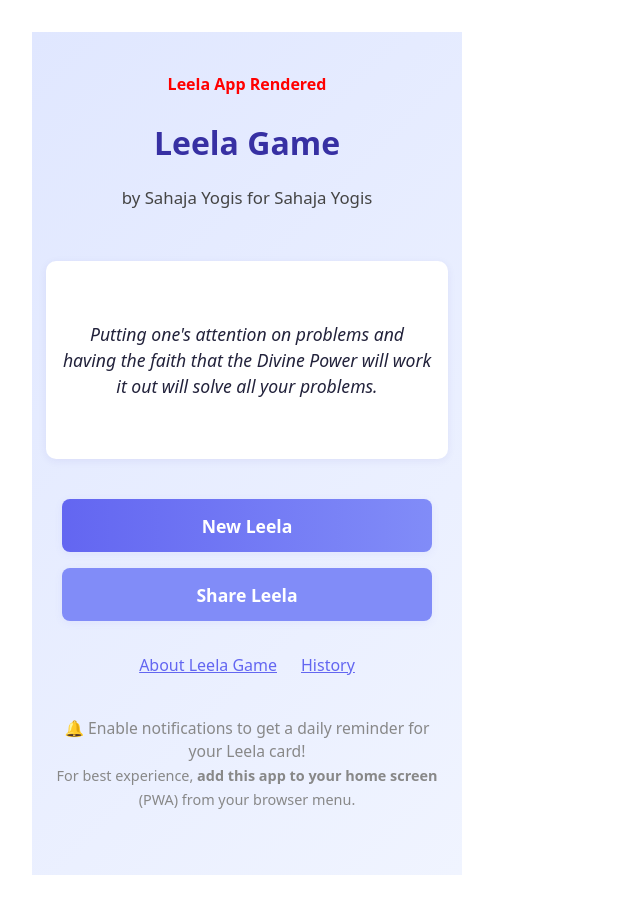
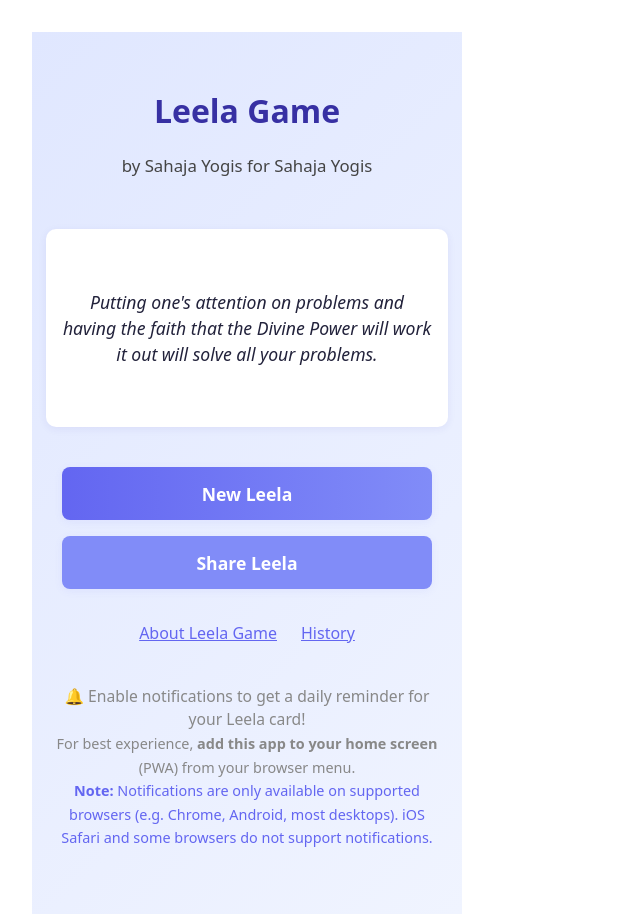
Before and after one commit to sahajisy/Leela-Game, a React (Vite) app: page / in a window 1280 px wide. Shown: the whole page, without its empty margins (0-640 px from the left). Before the commit the page ends 875 px from the top, so only its background shows below. Built offline with nearby package versions, Linux system fonts and the light colour scheme.

Commit message:
Update notification info for users and remove debug message

```diff
--- a/src/App.jsx
+++ b/src/App.jsx
@@ -127,11 +127,6 @@ function App() {
   const [buttonDisabled, setButtonDisabled] = useState(false)
   const [error, setError] = useState(null)
 
-  // Debug: show if App is rendering
-  if (typeof window !== 'undefined') {
-    window.__LEELA_APP_RENDERED = true;
-  }
-
   useEffect(() => {
     try {
       function requestNotificationPermission() {
@@ -202,11 +197,6 @@ function App() {
 
   return (
     <div className="app-container">
-      <div style={{color: 'red', fontWeight: 600, marginBottom: 8}}>
-        {/* Debug: show if App is rendering */}
-        Leela App Rendered
-        {error && <div style={{color: 'red', marginTop: 8}}>Error: {error}</div>}
-      </div>
       <h1>Leela Game</h1>
       <div style={{ fontSize: '1.05rem', color: '#444', marginBottom: '1.2rem', fontWeight: 500 }}>
         by Sahaja Yogis for Sahaja Yogis
@@ -232,7 +222,10 @@ function App() {
       <div style={{ marginTop: '2.5rem', color: '#888', fontSize: '0.98rem' }}>
         <span role="img" aria-label="bell">🔔</span> Enable notifications to get a daily reminder for your Leela card!<br />
         <span style={{ fontSize: '0.92em' }}>
-          For best experience, <b>add this app to your home screen</b> (PWA) from your browser menu.
+          For best experience, <b>add this app to your home screen</b> (PWA) from your browser menu.<br/>
+          <span style={{color:'#6366f1'}}>
+            <b>Note:</b> Notifications are only available on supported browsers (e.g. Chrome, Android, most desktops). iOS Safari and some browsers do not support notifications.
+          </span>
         </span>
       </div>
     </div>
```
